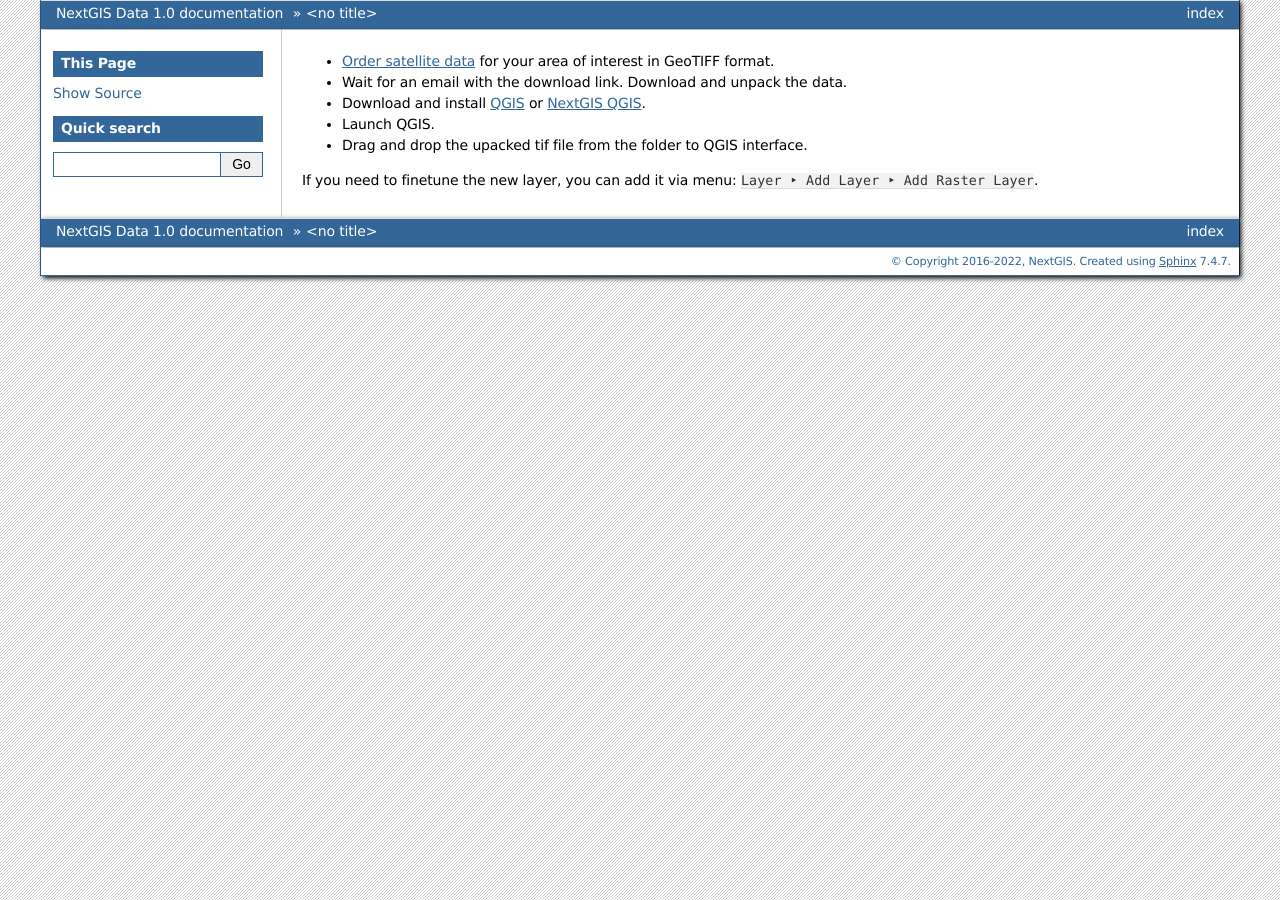
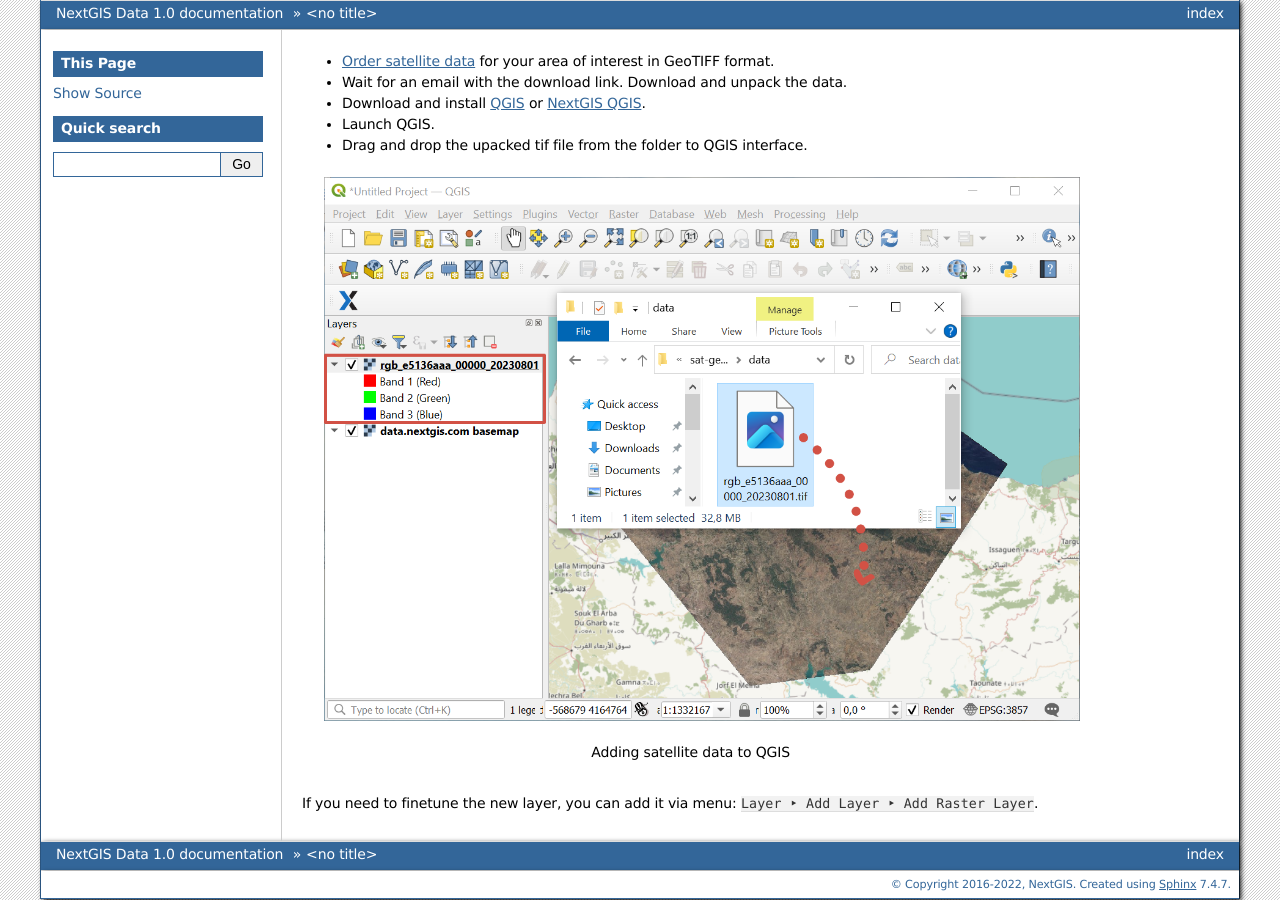
Before and after one commit to nextgis/docs_data, a Sphinx documentation site: the page built from source/satellite.rst, in a window 1280 px wide. Built offline with Sphinx 7.4.7, drawn with Linux system fonts in a browser that asks for light colours; formulas are drawn with MathJax 3; pages that are not in the unit, such as notebooks, are missing from menus.

Commit message:
Update satellite.rst
Add screenshot for satellite data in QGIS

```diff
--- a/source/satellite.rst
+++ b/source/satellite.rst
@@ -8,4 +8,12 @@
 * Launch QGIS.
 * Drag and drop the upacked tif file from the folder to QGIS interface.
 
+
+.. figure:: _static/add_satellite_qgis_drag_en.png
+   :name: add_satellite_qgis_drag_pic
+   :align: center
+   :width: 20cm
+
+   Adding satellite data to QGIS
+
 If you need to finetune the new layer, you can add it via menu: ``Layer ‣ Add Layer ‣ Add Raster Layer``.
```
